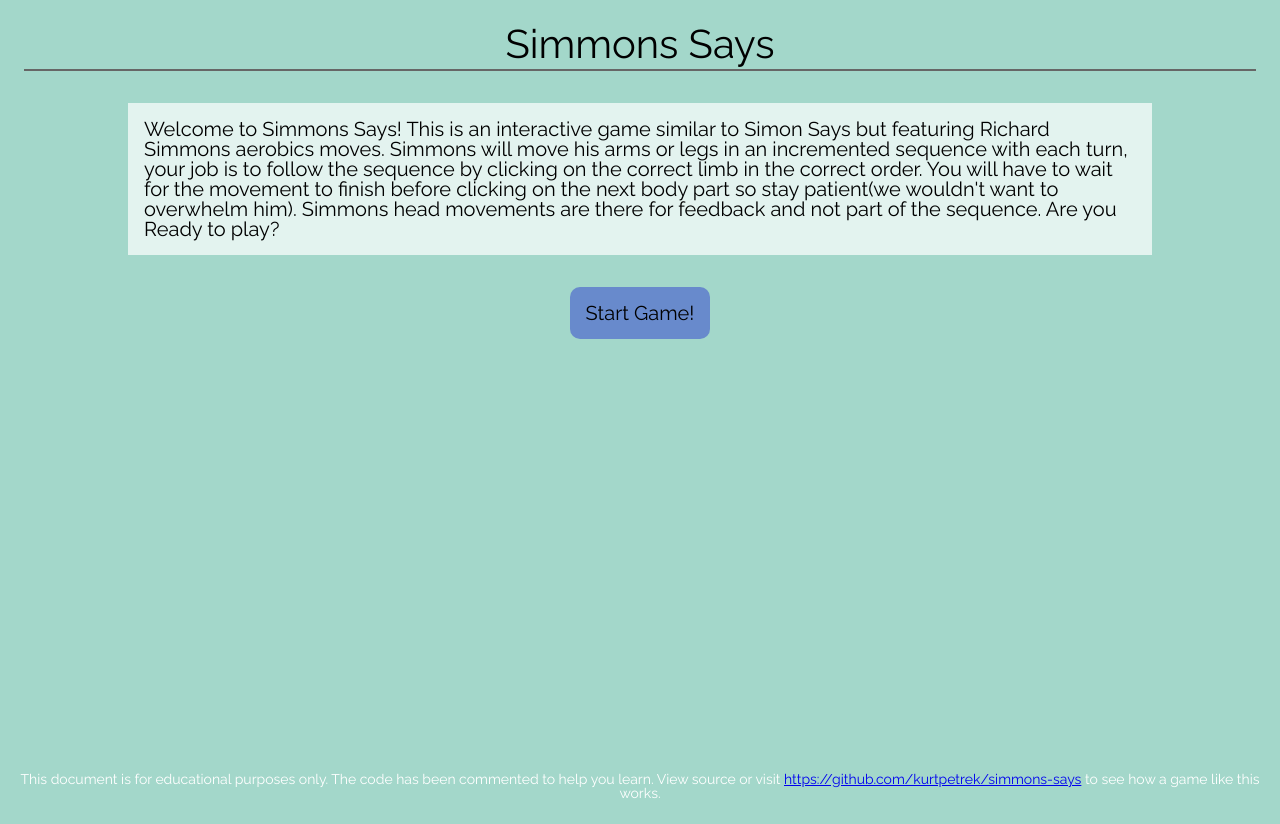
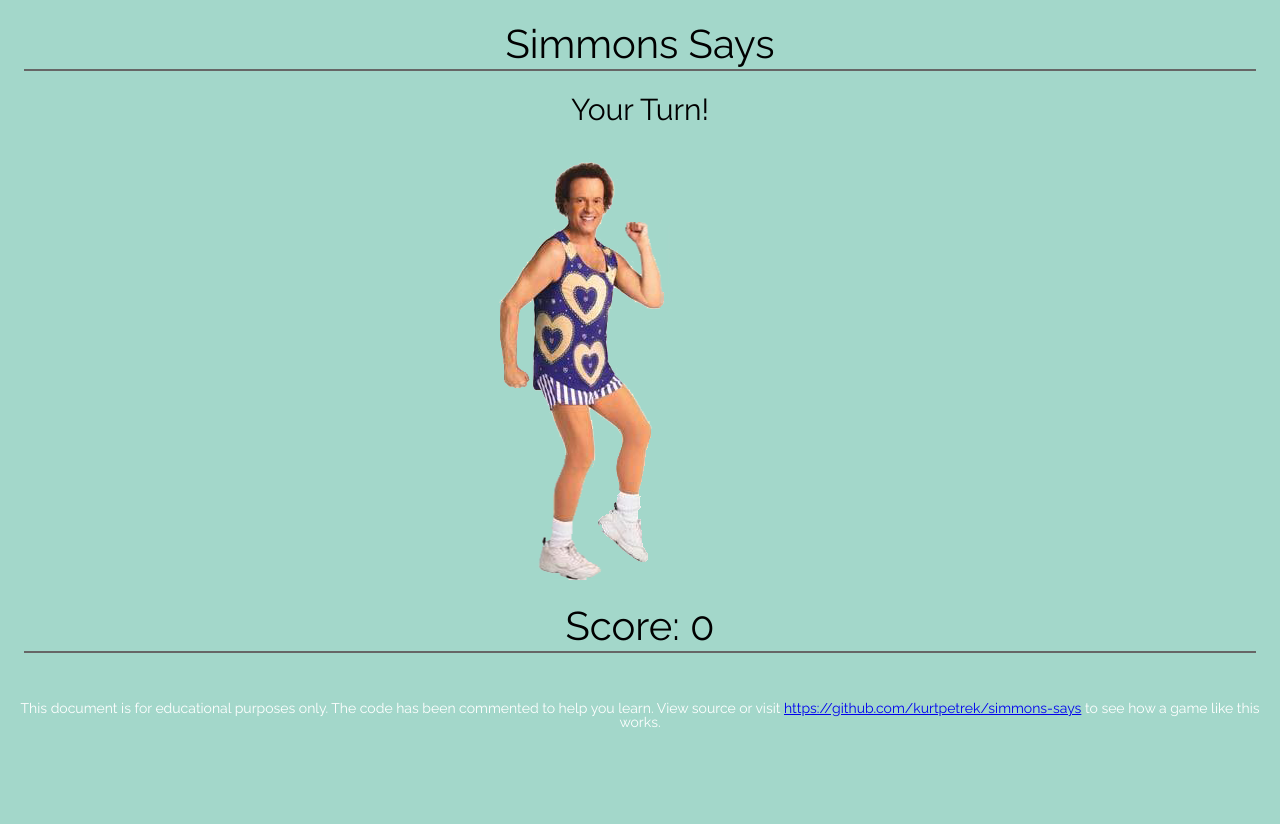
Before and after one commit to kurtpetrek/simmons-says, a website: page index.html in a window 1280 px wide. Both pictures are taken after a click on the element "Start Game!". After the commit the page ends 800 px from the top, so only its background shows below. Drawn offline with Linux system fonts and the light colour scheme.

Commit message:
update script to hide and show game, and start game with event listener

```diff
--- a/index.html
+++ b/index.html
@@ -14,14 +14,16 @@
     <p class="info__text">Welcome to Simmons Says! This is an interactive game similar to Simon Says but featuring Richard Simmons aerobics moves. Simmons will move his arms or legs in an incremented sequence with each turn, your job is to follow the sequence by clicking on the correct limb in the correct order. You will have to wait for the movement to finish before clicking on the next body part so stay patient(we wouldn't want to overwhelm him). Simmons head movements are there for feedback and not part of the sequence. Are you Ready to play?</p>
 
     <div class="btn-container">
-      <p class="btn-container__btn start">Start Game!</p>
+      <p class="btn-container__btn start-game">Start Game!</p>
     </div>
 
   </div>
 
   <div class="game hide">
     <h2 id="coach">Here we go!</h2>
-
+    <div class="btn-container retry-container">
+<!--      <p class="btn-container__btn retry">Retry?</p>-->
+    </div>
     <div class="image-container">
       <img src="images/body.png" alt="" id="body">
       <img src="images/left-arm.png" alt="" class="left-arm">
@@ -33,9 +35,7 @@
 
     <h1>Score: <span id="score">0</span></h1>
 
-    <div class="btn-container retry-container">
-      <p class="btn-container__btn retry">Retry?</p>
-    </div>
+
   </div>
     <p class="disclaimer">This document is for educational purposes only. The code has been commented to help you learn. View source or visit <a href="https://github.com/kurtpetrek/simmons-says">https://github.com/kurtpetrek/simmons-says</a> to see how a game like this works.</p>
 
--- a/js/script.js
+++ b/js/script.js
@@ -63,9 +63,9 @@
       compMoves = [];
       var btn = document.createElement('p');
       btn.innerHTML = 'Retry?';
-      btn.setAttribute('id', 'retry');
+      btn.classList.add('btn-container__btn', 'retry')
       btn.addEventListener('click', startOver, false);
-      document.body.appendChild(btn);
+      document.querySelector('.retry-container').appendChild(btn);
       return false;
     }
   }
@@ -78,7 +78,7 @@
 function startOver(){
   round = 0;
   document.querySelector('#score').innerHTML = round;
-  document.body.removeChild(document.querySelector('#retry'));
+  document.querySelector('.retry-container').removeChild(document.querySelector('.retry'));
   document.querySelector('#coach').innerHTML = 'My Turn!'
   compTurn();
 }
@@ -111,4 +111,8 @@
   }, 900);
 }
 
-compTurn();
+document.querySelector('.start-game').addEventListener('click', function(){
+  compTurn();
+  document.querySelector('.game').classList.remove('hide');
+  document.querySelector('.info').classList.add('hide');
+}, false);
--- a/sass/style.scss
+++ b/sass/style.scss
@@ -10,7 +10,6 @@
 body {
   background: #A3D7CA;
   font-family: 'Raleway', sans-serif;
-  height: 100vh;
 }
 
 h1 {
@@ -21,8 +20,10 @@
   margin: 1.5rem;
 }
 
-h1, h2 {
+h2 {
+  font-size: 30px;
   text-align: center;
+  margin: 1.5rem;
 }
 
 .info__text {
@@ -51,8 +52,7 @@
   text-align: center;
   width: 100%;
   color: #fff;
-  position: absolute;
-  bottom: 0px;
+  margin: 3rem 0rem;
 }
 
 
```
Also changed, not shown: css/style.css.
